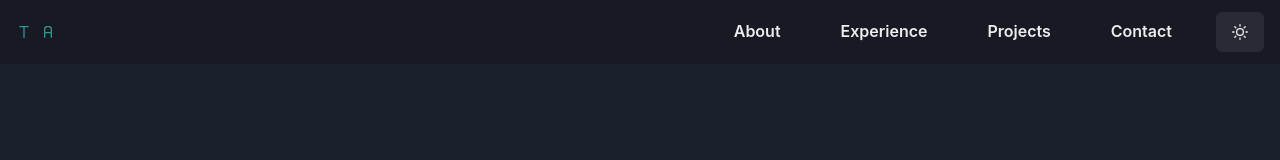
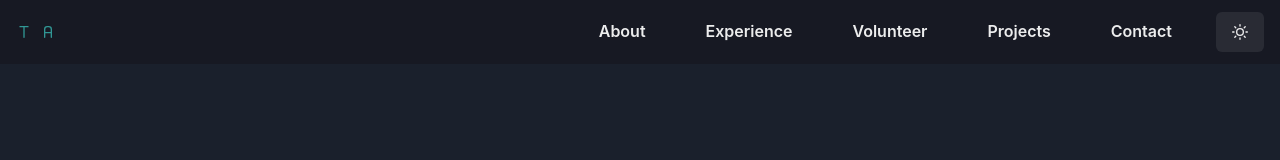
Before and after one commit to TauqeerAhmad5201/Portfolio, a React (Create React App) app: page / in a window 1280 px wide. Shown: the top 160 px of the page. Built offline with nearby package versions, Linux system fonts and the light colour scheme.

Commit message:
added Volunteer section in Navbar.js

```diff
--- a/src/components/NavBar.js
+++ b/src/components/NavBar.js
@@ -31,7 +31,8 @@ export default function Nav({ color }) {
     "purple": "#805AD5",
     "red": "#E53E3E",
     "teal": "#319795",
-  "yellow": "#D69E2E"};
+    "yellow": "#D69E2E"
+  };
   const [scroll, setScroll] = useState(false);
   const { colorMode, toggleColorMode } = useColorMode();
   const { isOpen, onOpen, onClose } = useDisclosure();
@@ -48,6 +49,10 @@ export default function Nav({ color }) {
   const scrollToExperience = () => {
     const experienceSection = document.querySelector("#experience");
     experienceSection.scrollIntoView({ behavior: "smooth" });
+  };
+  const scrollToVolunteer = () => {
+    const volunteerSection = document.querySelector("#volunteer");
+    volunteerSection.scrollIntoView({ behavior: "smooth" });
   };
   const scrollToProjects = () => {
     const projectsSection = document.querySelector("#projects");
@@ -104,6 +109,9 @@ export default function Nav({ color }) {
                 <Button variant="ghost" onClick={scrollToExperience}>
                   Experience
                 </Button>
+                <Button variant="ghost" onClick={scrollToVolunteer}>
+                  Volunteer
+                </Button>
                 <Button variant="ghost" onClick={scrollToProjects}>
                   Projects
                 </Button>
@@ -137,6 +145,9 @@ export default function Nav({ color }) {
                       <Button variant="ghost" onClick={scrollToExperience}>
                         Experience
                       </Button>
+                      <Button variant="ghost" onClick={scrollToVolunteer}>
+                        Volunteer
+                      </Button>
                       <Button variant="ghost" onClick={scrollToProjects}>
                         Projects
                       </Button>
```
Lines whose indentation alone changed are shown as unchanged.
